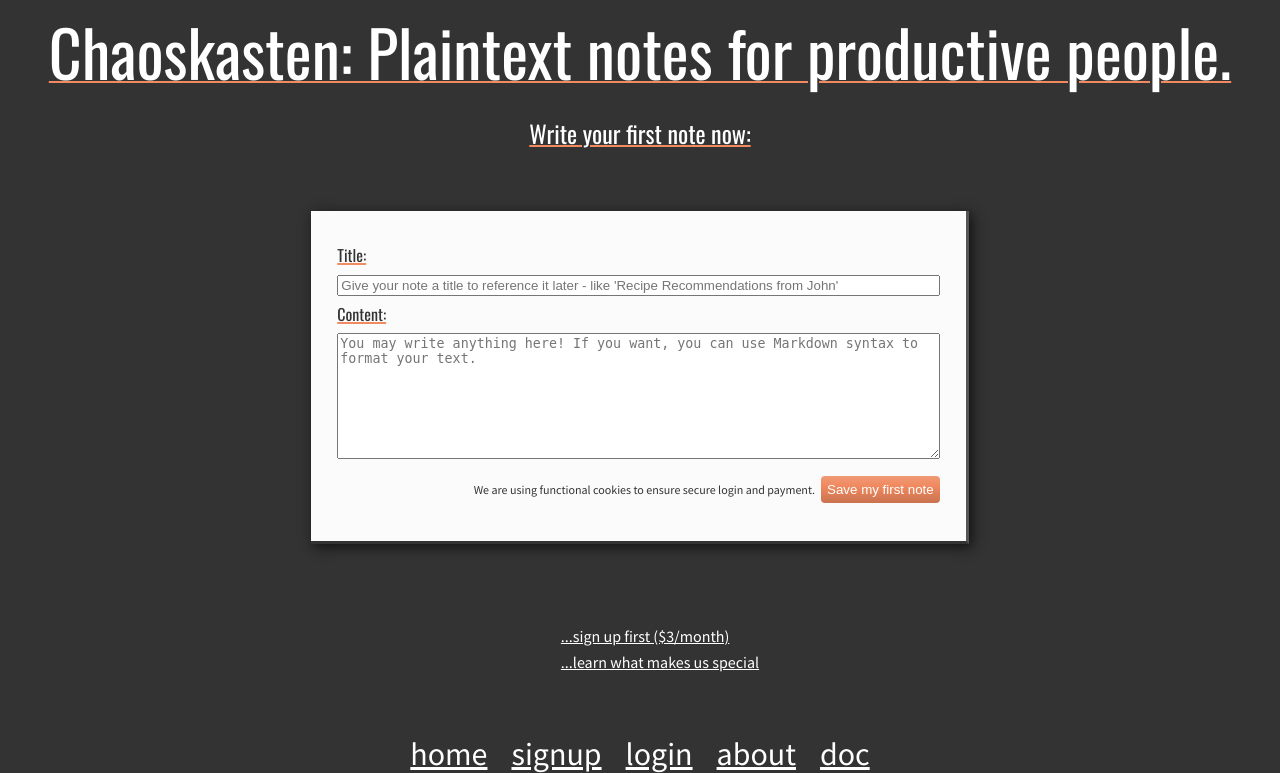
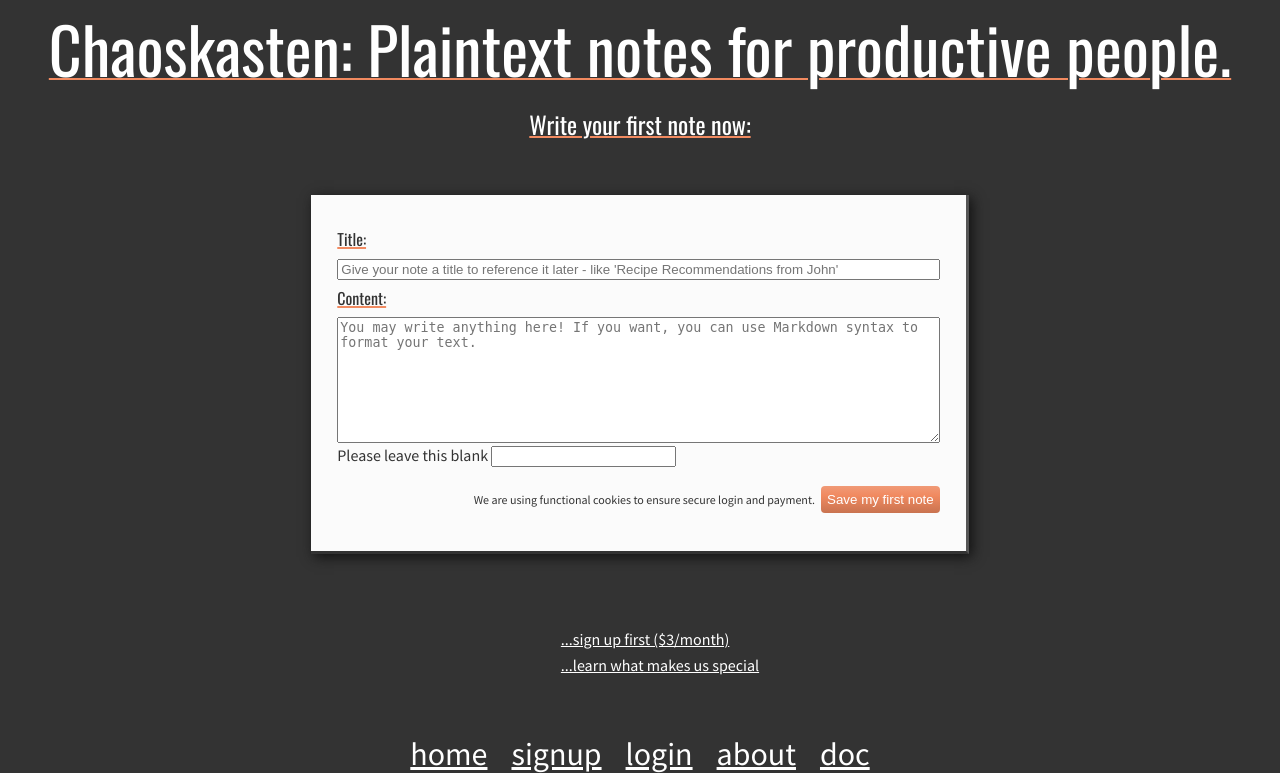
Before and after one commit to koljapluemer/chaoskasten, a Django app: page / in a window 1280 px wide. Shown: the top 773 px of the page. Run offline with Django 3.2, Linux system fonts and the light colour scheme; a user stored in the database is signed in; data comes from the database, SQL or seed files in the repository; both versions use the stored data as it was after the commit.

Commit message:
add honeypot to initial card

```diff
--- a/main/settings.py
+++ b/main/settings.py
@@ -118,7 +118,8 @@
 SECRET_KEY = os.getenv('SECRET_KEY', "*pn5tp97vgmt@k(+ao87n9%q80&jyk7@jefjewfewpofodo8yxgtg4g0jk6")
 
 # false when it does not exist (wtf)
-DEBUG = os.getenv('DEBUG')
+DEBUG = True
+# DEBUG = os.getenv('DEBUG')
 
 
 SENDGRID_API_KEY = os.getenv('SENDGRID_API_KEY')
--- a/main/static/css/styles.css
+++ b/main/static/css/styles.css
@@ -596,3 +596,9 @@
   padding: 12px 0;
 
 }
+
+/* Honeypot */
+
+#input-field-special-wrapper {
+  display: none;
+}
--- a/main/templates/pages/index.html
+++ b/main/templates/pages/index.html
@@ -6,16 +6,27 @@
 
   <div class="index-noteholder">
     <div class="note">
-      <form action="" method="post" class="">
+      <form action="" method="post" class="" id="form">
         {% csrf_token %}
         <label for="title">Title:</label>
-        <input type="text" name="title" placeholder="Give your note a title to reference it later - like 'Recipe Recommendations from John'">
+        <input type="text" name="title"
+          placeholder="Give your note a title to reference it later - like 'Recipe Recommendations from John'">
         <label for="content">Content:</label>
-        <textarea name="content" rows="8" cols="80" placeholder="You may write anything here! If you want, you can use Markdown syntax to format your text."></textarea>
+        <textarea name="content" rows="8" cols="80"
+          placeholder="You may write anything here! If you want, you can use Markdown syntax to format your text."></textarea>
+        <div id="captcha">
+          <div id="input-field-special-wrapper">
+            Please leave this blank
+            <input type="text" name="contact" id="input-field-special" value="" />
+          </div>
+        </div>
+
         <div class="form-buttons">
 
+
           <p id="cookies">We are using functional cookies to ensure secure login and payment.</p>
-          <button type="submit" value="Submit" class="button-primary form-submit">Save my first note</button>
+          <button type="submit" value="Submit" class="button-primary form-submit">Save my
+            first note</button>
         </div>
 
       </form>
@@ -24,7 +35,7 @@
 
   <ul id="index-ul">
     <li>
-        <a  href="/signup" class="index-font">...sign up first ($3/month)</a>
+      <a href="/signup" class="index-font">...sign up first ($3/month)</a>
     </li>
     <li>
       <a href="/about" class="index-font">...learn what makes us special</a>
@@ -33,6 +44,21 @@
 
 </main>
 
+<script>
+// To disable the form from submitting
+const form = document.querySelector('#form');
+// To display the error message
+const specialInput = document.querySelector('#input-field-special');
+
+form.addEventListener('submit', (error) => {
+  // if special input is filled, block default, else submit
+  if (specialInput.value != '') {
+    error.preventDefault();
+  } else {
+    return true;
+  }
+});
+</script>
 {% load static %}
 
 {% endblock content %}
```
Also changed, not shown: inspirationDB.sqlite3 (added). Lines whose indentation alone changed are shown as unchanged.
